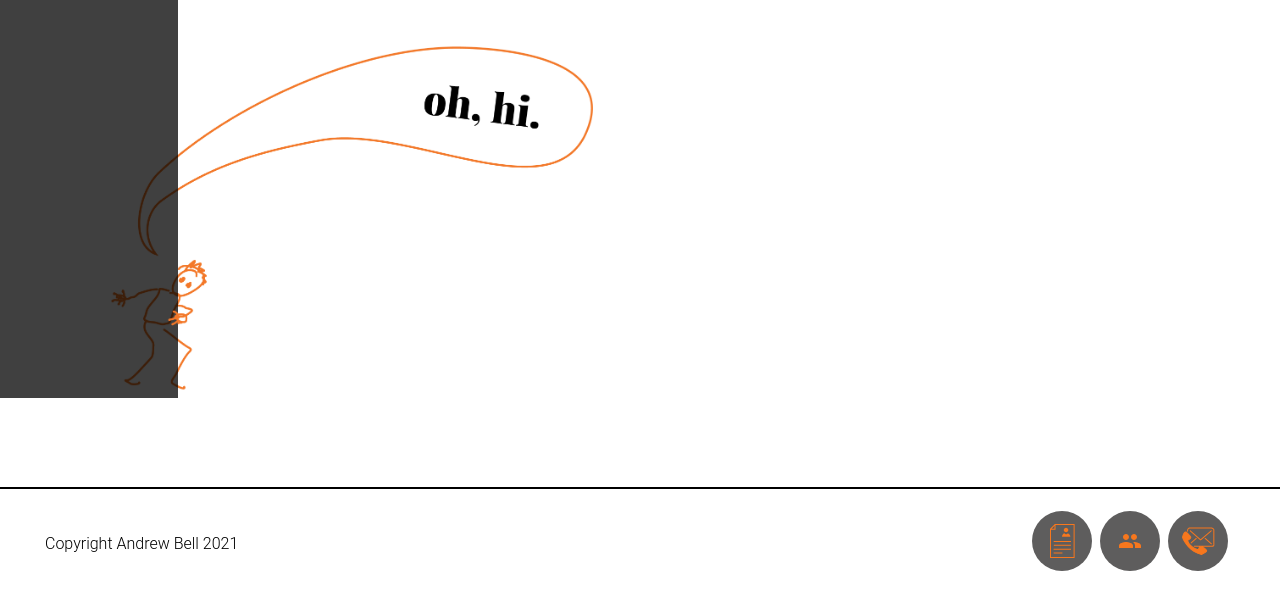
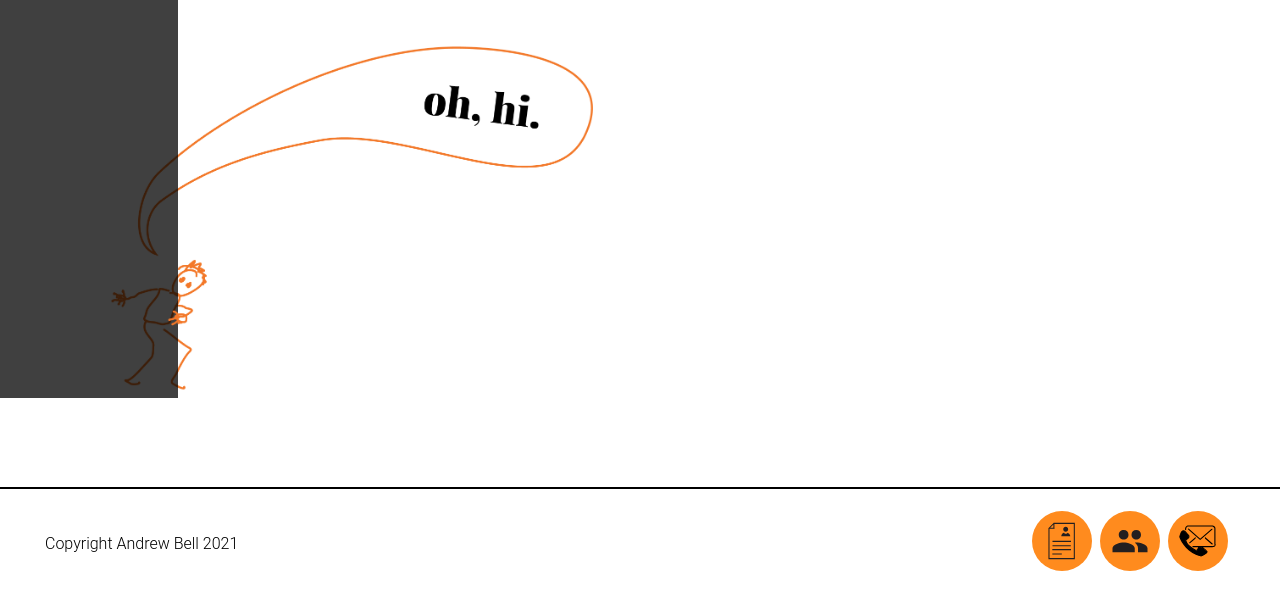
Before and after one commit to brittlerattle/UXUI_HW17, a plain HTML site: page index.html in a window 1280 px wide. Shown: the part 202-800 px from the top of the page. Drawn offline with Linux system fonts and the light colour scheme.

Commit message:
final tweak
footer love

```diff
--- a/css/style.css
+++ b/css/style.css
@@ -117,11 +117,11 @@ body {
     font-size: 16px;
     margin: 2px 2px;
     border-radius: 50%;
-    background:  #5e5d5d url('../images/resume.svg') no-repeat center;
+    background:  rgb(255, 139, 30) url('../images/resumeblk.svg') no-repeat center;
 
   }
   .b1:hover {
-    background-color: white;
+    background:  white url('../images/resume.svg') no-repeat center;
     border: solid black 1px;
   }
 
@@ -137,11 +137,11 @@ body {
     font-size: 16px;
     margin: 2px 2px;
     border-radius: 50%;
-    background:  #5e5d5d url('../images/social.svg') no-repeat center;
+    background:  rgb(255, 139, 30) url('../images/socialblk.svg') no-repeat center;
 
   }
   .b2:hover {
-    background-color: white;
+    background: white url('../images/social.svg') no-repeat center;
     border: solid black 1px;
   }
   .b3 {
@@ -156,11 +156,11 @@ body {
     font-size: 16px;
     margin: 2px 2px;
     border-radius: 50%;
-    background:  #5e5d5d url('../images/contact.svg') no-repeat center;
+    background: rgb(255, 139, 30) url('../images/contactblk.svg') no-repeat center;
 
   }
   .b3:hover {
-    background-color: white;
+    background: white url('../images/contact.svg') no-repeat center;
     border: solid black 1px;
   }
   @media screen and (max-width: 500px) {
```
Also changed, not shown: images/contactblk.svg (added), images/resumeblk.svg (added), images/socialblk.svg (added).
